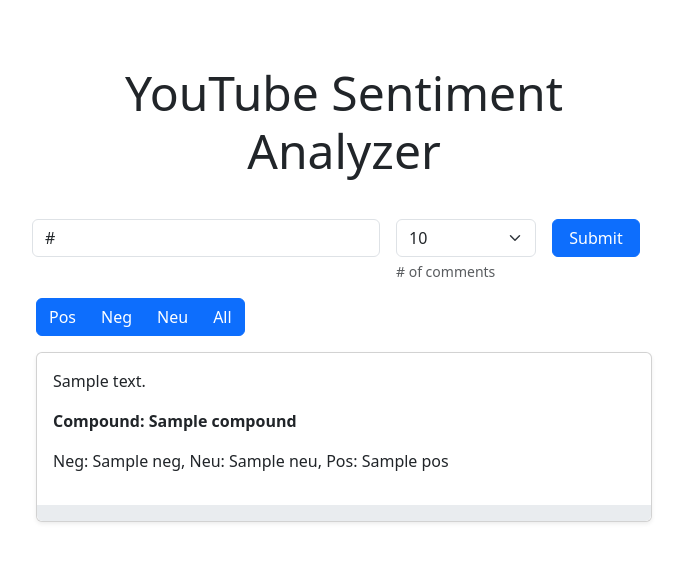
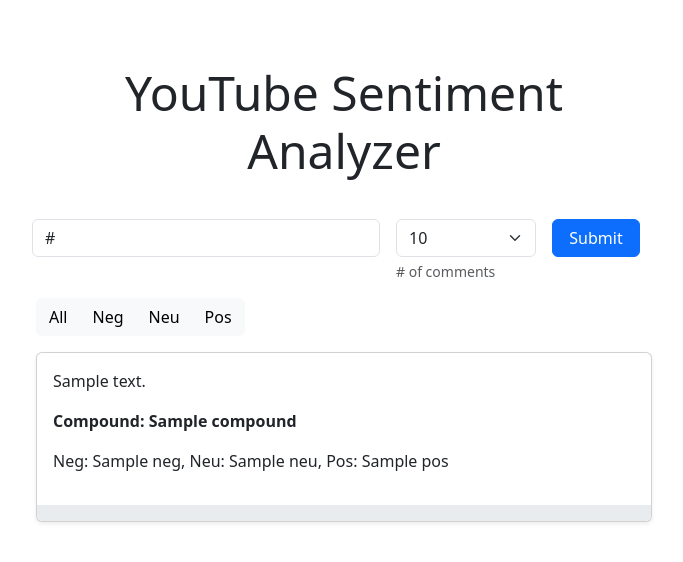
Before and after one commit to raginfrijoles/YouTubeSentiment, a Flask app: template templates/results.html in a window 1280 px wide. Shown: the top 562 px of the page, without its empty margins (296-979 px from the left). Run offline with Flask 3, Linux system fonts and the light colour scheme; the template is opened without the code that fills it: most values are stand-ins (such as "Sample title", 1, 10 or a date in 2020).

Commit message:
Button changes.

```diff
--- a/templates/results.html
+++ b/templates/results.html
@@ -2,10 +2,10 @@
     {% block content %}
         {% if comments %}
             <div class="btn-group mt-3" role="group" aria-label="Basic example">
-                <button id="posfilter" type="button" class="btn btn-primary">Pos</button>
-                <button id="negfilter" type="button" class="btn btn-primary">Neg</button>
-                <button id="neufilter" type="button" class="btn btn-primary">Neu</button>
-                <button id="allfilter" type="button" class="btn btn-primary">All</button>
+                <button id="allfilter" type="button" class="btn btn-light">All</button>
+                <button id="negfilter" type="button" class="btn btn-light">Neg</button>
+                <button id="neufilter" type="button" class="btn btn-light">Neu</button>
+                <button id="posfilter" type="button" class="btn btn-light">Pos</button>
             </div>
         {% endif %}
         {% for c in comments %}
```
